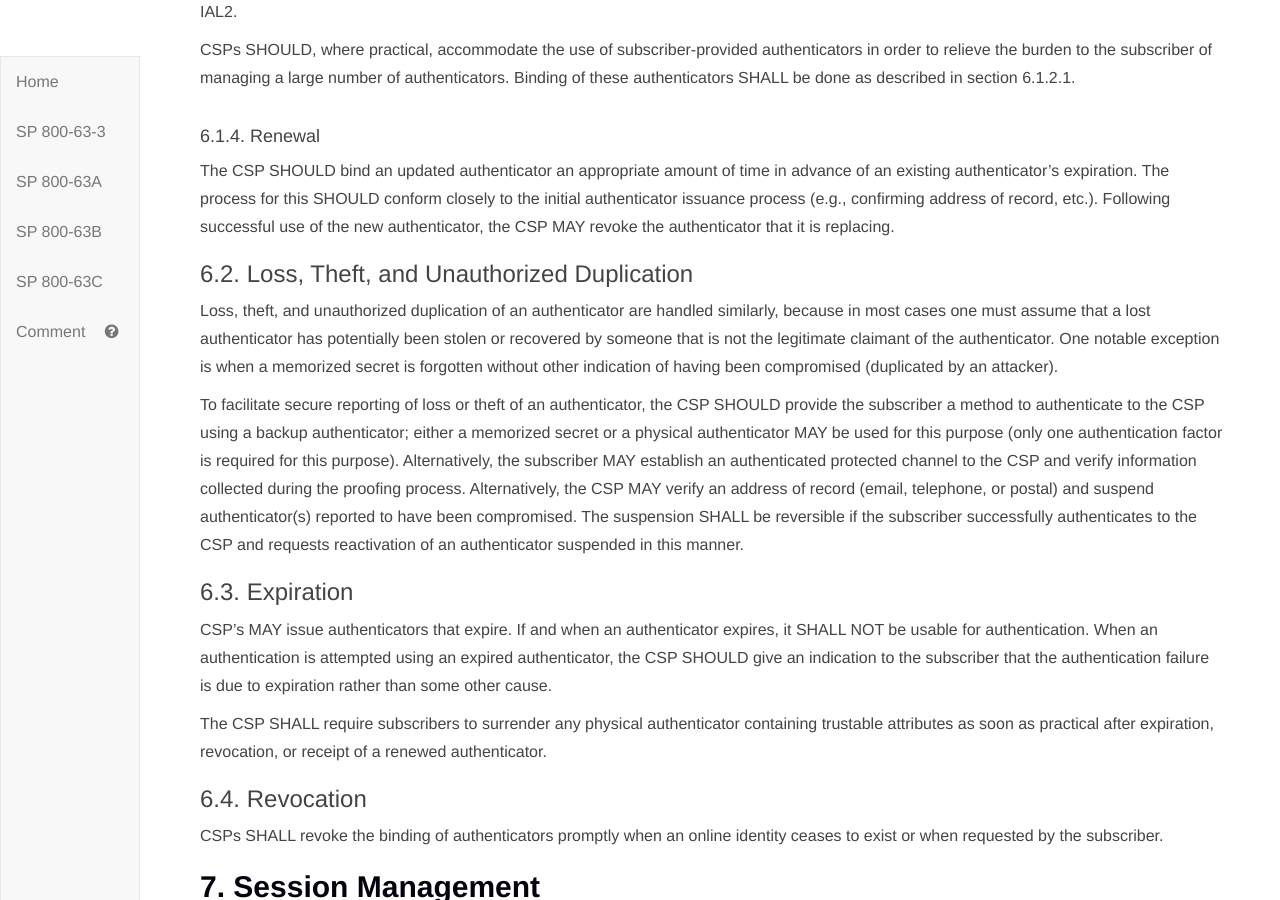
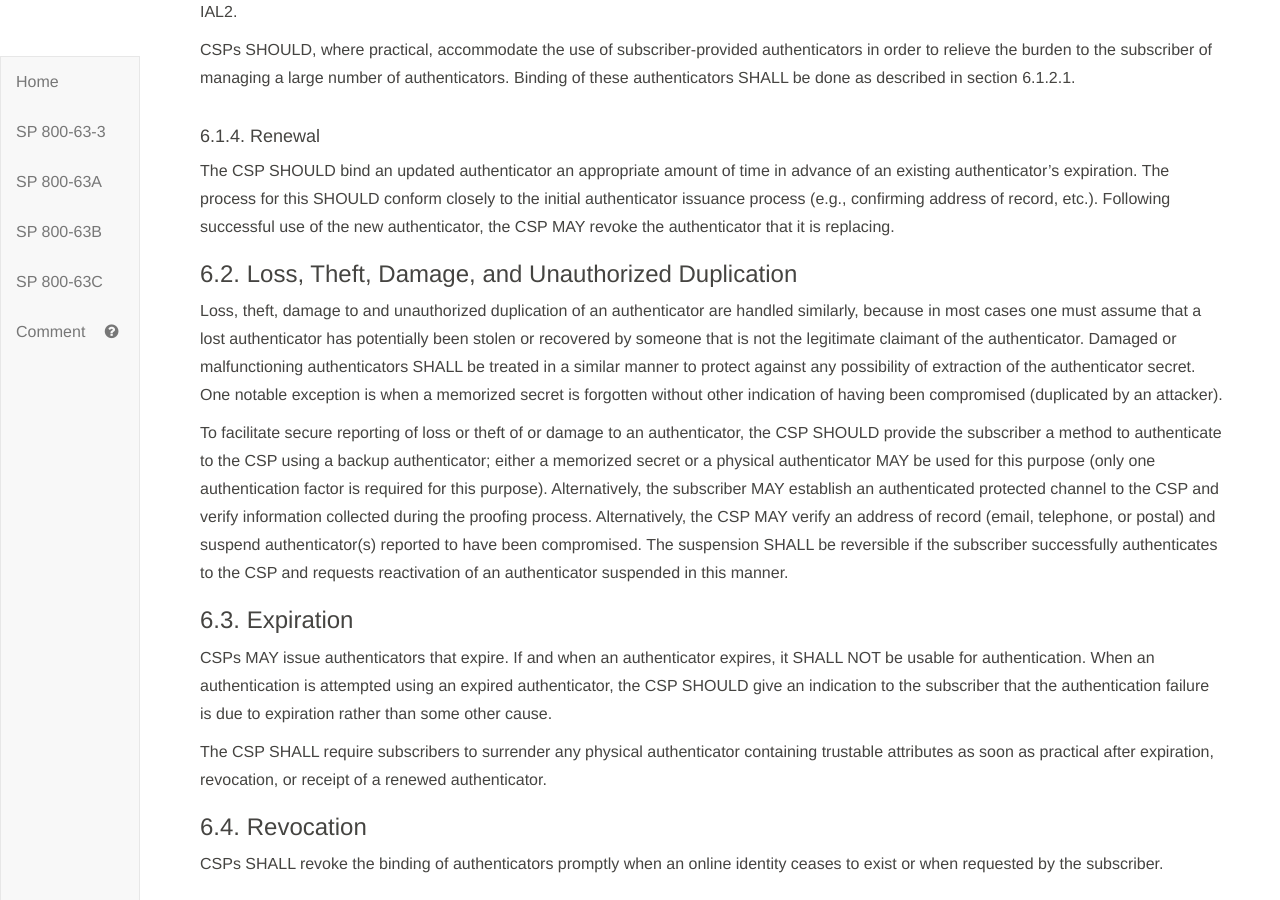
Before and after one commit to usnistgov/800-63-3, a Jekyll site: the page built from sp800-63b.md, in a window 1280 px wide and 900 px high, scrolled down 38729 px. Built offline with Jekyll 4.4.1, drawn with Linux system fonts in a browser that asks for light colours.

Commit message:
Discuss damaged authenticators

```diff
--- a/sp800-63b/sec6_lifecycle.md
+++ b/sp800-63b/sec6_lifecycle.md
@@ -61,15 +61,15 @@ CSPs SHOULD, where practical, accommodate the use of subscriber-provided authent
 
 The CSP SHOULD bind an updated authenticator an appropriate amount of time in advance of an existing authenticator's expiration. The process for this SHOULD conform closely to the initial authenticator issuance process (e.g., confirming address of record, etc.). Following successful use of the new authenticator, the CSP MAY revoke the authenticator that it is replacing.
 
-### 6.2. Loss, Theft, and Unauthorized Duplication
+### 6.2. Loss, Theft, Damage, and Unauthorized Duplication
 
-Loss, theft, and unauthorized duplication of an authenticator are handled similarly, because in most cases one must assume that a lost authenticator has potentially been stolen or recovered by someone that is not the legitimate claimant of the authenticator. One notable exception is when a memorized secret is forgotten without other indication of having been compromised (duplicated by an attacker).
+Loss, theft, damage to and unauthorized duplication of an authenticator are handled similarly, because in most cases one must assume that a lost authenticator has potentially been stolen or recovered by someone that is not the legitimate claimant of the authenticator. Damaged or malfunctioning authenticators SHALL be treated in a similar manner to protect against any possibility of extraction of the authenticator secret. One notable exception is when a memorized secret is forgotten without other indication of having been compromised (duplicated by an attacker).
 
-To facilitate secure reporting of loss or theft of an authenticator, the CSP SHOULD provide the subscriber a method to authenticate to the CSP using a backup authenticator; either a memorized secret or a physical authenticator MAY be used for this purpose (only one authentication factor is required for this purpose). Alternatively, the subscriber MAY establish an authenticated protected channel to the CSP and verify information collected during the proofing process. Alternatively, the CSP MAY verify an address of record (email, telephone, or postal) and suspend authenticator(s) reported to have been compromised. The suspension SHALL be reversible if the subscriber successfully authenticates to the CSP and requests reactivation of an authenticator suspended in this manner.
+To facilitate secure reporting of loss or theft of or damage to an authenticator, the CSP SHOULD provide the subscriber a method to authenticate to the CSP using a backup authenticator; either a memorized secret or a physical authenticator MAY be used for this purpose (only one authentication factor is required for this purpose). Alternatively, the subscriber MAY establish an authenticated protected channel to the CSP and verify information collected during the proofing process. Alternatively, the CSP MAY verify an address of record (email, telephone, or postal) and suspend authenticator(s) reported to have been compromised. The suspension SHALL be reversible if the subscriber successfully authenticates to the CSP and requests reactivation of an authenticator suspended in this manner.
 
 ### 6.3. Expiration
 
-CSP's MAY issue authenticators that expire. If and when an authenticator expires, it SHALL NOT be usable for authentication. When an authentication is attempted using an expired authenticator, the CSP SHOULD give an indication to the subscriber that the authentication failure is due to expiration rather than some other cause.
+CSPs MAY issue authenticators that expire. If and when an authenticator expires, it SHALL NOT be usable for authentication. When an authentication is attempted using an expired authenticator, the CSP SHOULD give an indication to the subscriber that the authentication failure is due to expiration rather than some other cause.
 
 The CSP SHALL require subscribers to surrender any physical authenticator containing trustable attributes as soon as practical after expiration, revocation, or receipt of a renewed authenticator.
 
```
